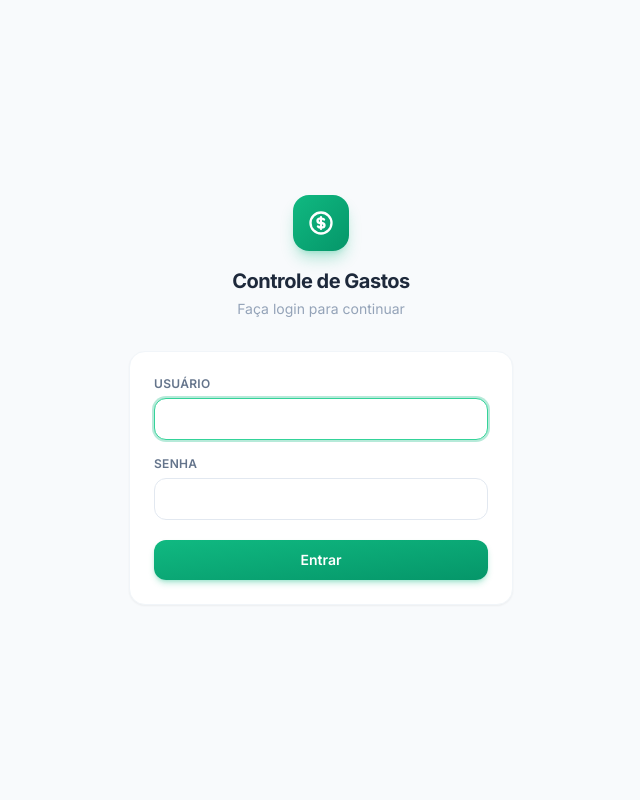
After one commit to riessz/django-gastos, a Django app: page /accounts/login/ in a window 1280 px wide. The commit adds this page. Shown: the whole page, without its empty margins (319-959 px from the left). Run offline with Django 5.2, Linux system fonts and the light colour scheme; some libraries are stand-ins or nearby versions.

Commit message:
add autenticacao + protect views e API endpoints

```diff
--- a/myproject/urls.py
+++ b/myproject/urls.py
@@ -3,6 +3,7 @@ from django.urls import include, path
 
 urlpatterns = [
     path('admin/', admin.site.urls),
+    path('accounts/', include('django.contrib.auth.urls')),
     path('', include('myapp.urls')),
     path('api/', include('myapp.api_urls')),
     path('api-auth/', include('rest_framework.urls')),
--- /dev/null
+++ b/templates/registration/login.html
@@ -0,0 +1,73 @@
+{% load static %}
+<!DOCTYPE html>
+<html lang="pt-br">
+<head>
+    <meta charset="UTF-8">
+    <meta name="viewport" content="width=device-width, initial-scale=1.0">
+    <title>Login — Controle de Gastos</title>
+    <link rel="preconnect" href="https://fonts.googleapis.com">
+    <link href="https://fonts.googleapis.com/css2?family=Inter:wght@400;500;600;700;800&display=swap" rel="stylesheet">
+    <script src="https://cdn.tailwindcss.com"></script>
+    <script>
+        tailwind.config = {
+            theme: { extend: { fontFamily: { sans: ['Inter', 'sans-serif'] } } }
+        }
+    </script>
+</head>
+<body class="bg-slate-50 min-h-screen font-sans flex items-center justify-center px-4">
+
+    <div class="w-full max-w-sm">
+
+        <!-- Logo / título -->
+        <div class="text-center mb-8">
+            <div class="w-14 h-14 bg-gradient-to-br from-emerald-500 to-emerald-600 rounded-2xl flex items-center justify-center mx-auto mb-4 shadow-lg shadow-emerald-500/30">
+                <svg class="w-7 h-7 text-white" fill="none" stroke="currentColor" stroke-width="2" viewBox="0 0 24 24">
+                    <path stroke-linecap="round" stroke-linejoin="round" d="M12 8c-1.657 0-3 .895-3 2s1.343 2 3 2 3 .895 3 2-1.343 2-3 2m0-8c1.11 0 2.08.402 2.599 1M12 8V7m0 1v8m0 0v1m0-1c-1.11 0-2.08-.402-2.599-1M21 12a9 9 0 11-18 0 9 9 0 0118 0z"/>
+                </svg>
+            </div>
+            <h1 class="text-xl font-bold text-slate-800 tracking-tight">Controle de Gastos</h1>
+            <p class="text-sm text-slate-400 mt-1">Faça login para continuar</p>
+        </div>
+
+        <!-- Card -->
+        <div class="bg-white rounded-2xl shadow-sm border border-slate-100 p-6">
+
+            {% if form.errors %}
+            <div class="mb-4 px-4 py-3 rounded-xl bg-rose-50 border border-rose-100 text-sm text-rose-600">
+                Usuário ou senha incorretos.
+            </div>
+            {% endif %}
+
+            <form method="post">
+                {% csrf_token %}
+
+                <div class="space-y-4">
+                    <div>
+                        <label for="id_username" class="block text-xs font-semibold text-slate-500 uppercase tracking-wide mb-1.5">
+                            Usuário
+                        </label>
+                        <input type="text" name="username" id="id_username" autocomplete="username" autofocus
+                               class="w-full px-3.5 py-2.5 rounded-xl border border-slate-200 text-sm text-slate-800 placeholder-slate-300 focus:outline-none focus:ring-2 focus:ring-emerald-500/30 focus:border-emerald-400 transition">
+                    </div>
+
+                    <div>
+                        <label for="id_password" class="block text-xs font-semibold text-slate-500 uppercase tracking-wide mb-1.5">
+                            Senha
+                        </label>
+                        <input type="password" name="password" id="id_password" autocomplete="current-password"
+                               class="w-full px-3.5 py-2.5 rounded-xl border border-slate-200 text-sm text-slate-800 placeholder-slate-300 focus:outline-none focus:ring-2 focus:ring-emerald-500/30 focus:border-emerald-400 transition">
+                    </div>
+                </div>
+
+                <input type="hidden" name="next" value="{{ next }}">
+
+                <button type="submit"
+                        class="mt-5 w-full py-2.5 bg-gradient-to-br from-emerald-500 to-emerald-600 text-white text-sm font-semibold rounded-xl shadow-md shadow-emerald-500/30 hover:shadow-lg hover:shadow-emerald-500/40 hover:scale-[1.01] active:scale-95 transition-all duration-150">
+                    Entrar
+                </button>
+            </form>
+        </div>
+    </div>
+
+</body>
+</html>
```
Also changed, not shown: myapp/api.py (+5 -3 lines), myapp/views.py (+14 -0 lines), myproject/settings.py (+15 -2 lines), templates/myapp/home.html (+8 -1 lines), db.sqlite3.
